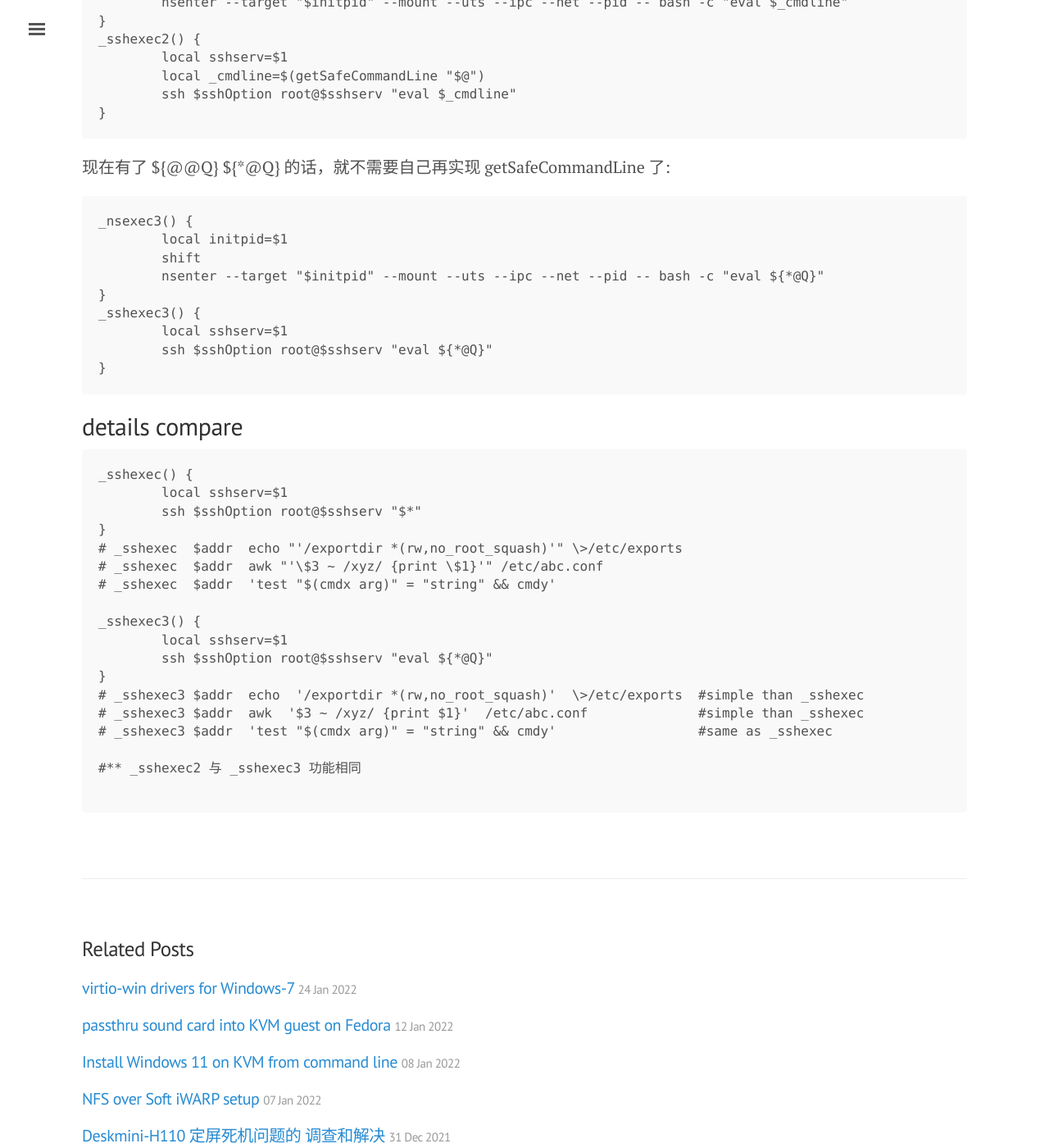
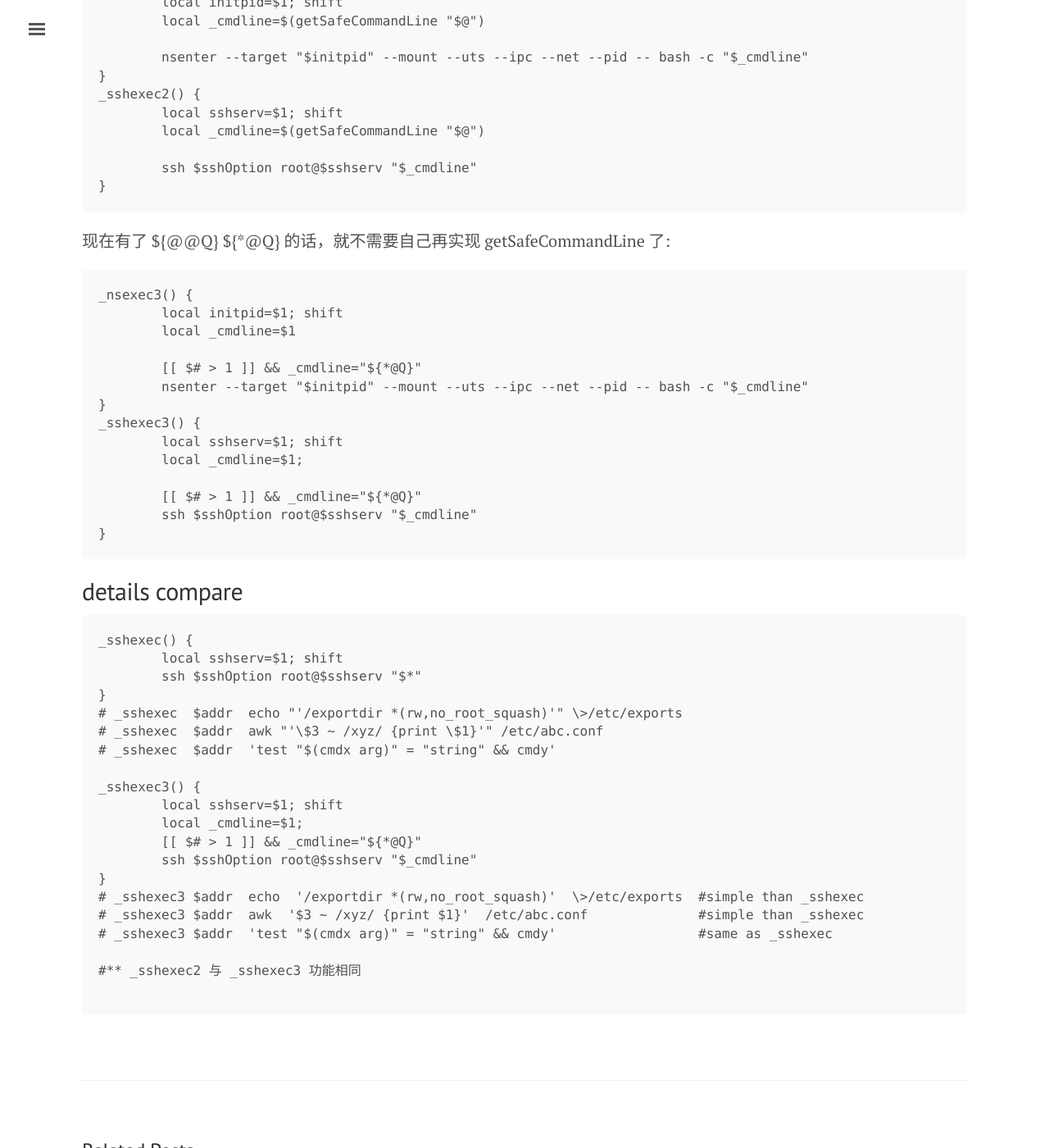
Before and after one commit to tcler/tcler.github.io, a Jekyll site: the page built from _posts/2022-02-07-bash-4.4-new-feature-parameter@operator.md, in a window 1280 px wide and 1400 px high, scrolled down 2355 px. Shown: the whole window at 82% size. Built offline with Jekyll 4.4.1, drawn with Linux system fonts in a browser that asks for light colours; some of the changed text lies outside the part shown.

Commit message:
Update 2022-02-07-bash-4.4-new-feature-parameter@operator.md

````diff
--- a/_posts/2022-02-07-bash-4.4-new-feature-parameter@operator.md
+++ b/_posts/2022-02-07-bash-4.4-new-feature-parameter@operator.md
@@ -54,12 +54,13 @@ b"'
 比如下面这个两函数 \_nsexec() 如果遇到参数里有特殊字符的话，是需要特殊额外加一层保护的
 ```
 _nsexec() {
-        local initpid=$1
-        shift
+        local initpid=$1; shift
+
         nsenter --target "$initpid" --mount --uts --ipc --net --pid -- bash -c "$*"
 }
 _sshexec() {
-        local sshserv=$1
+        local sshserv=$1; shift
+
         ssh $sshOption root@$sshserv "$*"
 }
 ```
@@ -67,6 +68,9 @@ _sshexec() {
 如果希望以更自然的方式传递的命令行参数，需要自己处理参数，改为如下写法:
 ```
 getSafeCommandLine() {
+        #if only one parameter, treat it as a piece of script
+        [[ $# = 1 ]] && { echo "$1"; return; }
+
         for at; do
                 if [[ -z "$at" ]]; then
                         echo -n "'' "
@@ -81,36 +85,41 @@ getSafeCommandLine() {
         echo
 }
 _nsexec2() {
-        local initpid=$1
-        shift
+        local initpid=$1; shift
         local _cmdline=$(getSafeCommandLine "$@")
 
-        nsenter --target "$initpid" --mount --uts --ipc --net --pid -- bash -c "eval $_cmdline"
+        nsenter --target "$initpid" --mount --uts --ipc --net --pid -- bash -c "$_cmdline"
 }
 _sshexec2() {
-        local sshserv=$1
+        local sshserv=$1; shift
         local _cmdline=$(getSafeCommandLine "$@")
-        ssh $sshOption root@$sshserv "eval $_cmdline"
+
+        ssh $sshOption root@$sshserv "$_cmdline"
 }
 ```
 
 现在有了 ${@@Q} ${\*@Q} 的话，就不需要自己再实现 getSafeCommandLine 了:
 ```
 _nsexec3() {
-        local initpid=$1
-        shift
-        nsenter --target "$initpid" --mount --uts --ipc --net --pid -- bash -c "eval ${*@Q}"
+        local initpid=$1; shift
+        local _cmdline=$1
+
+        [[ $# > 1 ]] && _cmdline="${*@Q}"
+        nsenter --target "$initpid" --mount --uts --ipc --net --pid -- bash -c "$_cmdline"
 }
 _sshexec3() {
-        local sshserv=$1
-        ssh $sshOption root@$sshserv "eval ${*@Q}"
+        local sshserv=$1; shift
+        local _cmdline=$1;
+
+        [[ $# > 1 ]] && _cmdline="${*@Q}"
+        ssh $sshOption root@$sshserv "$_cmdline"
 }
 ```
 
 ## details compare
 ```
 _sshexec() {
-        local sshserv=$1
+        local sshserv=$1; shift
         ssh $sshOption root@$sshserv "$*"
 }
 # _sshexec  $addr  echo "'/exportdir *(rw,no_root_squash)'" \>/etc/exports
@@ -118,8 +127,10 @@ _sshexec() {
 # _sshexec  $addr  'test "$(cmdx arg)" = "string" && cmdy'
 
 _sshexec3() {
-        local sshserv=$1
-        ssh $sshOption root@$sshserv "eval ${*@Q}"
+        local sshserv=$1; shift
+        local _cmdline=$1;
+        [[ $# > 1 ]] && _cmdline="${*@Q}"
+        ssh $sshOption root@$sshserv "$_cmdline"
 }
 # _sshexec3 $addr  echo  '/exportdir *(rw,no_root_squash)'  \>/etc/exports  #simple than _sshexec
 # _sshexec3 $addr  awk  '$3 ~ /xyz/ {print $1}'  /etc/abc.conf              #simple than _sshexec
````
